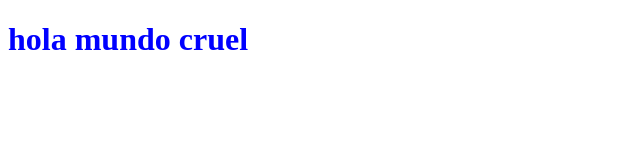
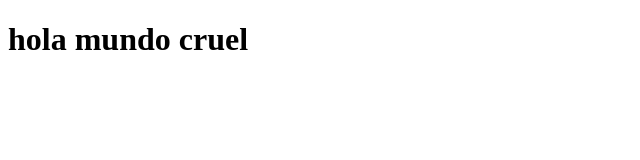
Before and after one commit to AkagamiNoLorea/Proyecto-Musical, a plain HTML site: page index.html in a window 1280 px wide. Shown: the whole page, without its empty margins (0-640 px from the left). Drawn offline with Linux system fonts and the light colour scheme; files that its build step writes are made by us from their sources.

Commit message:
styles.css

```diff
--- a/css/styles.css
+++ b/css/styles.css
@@ -1,3 +1,3 @@
-h1{
+.h1{
     color: blue;
 }
```
